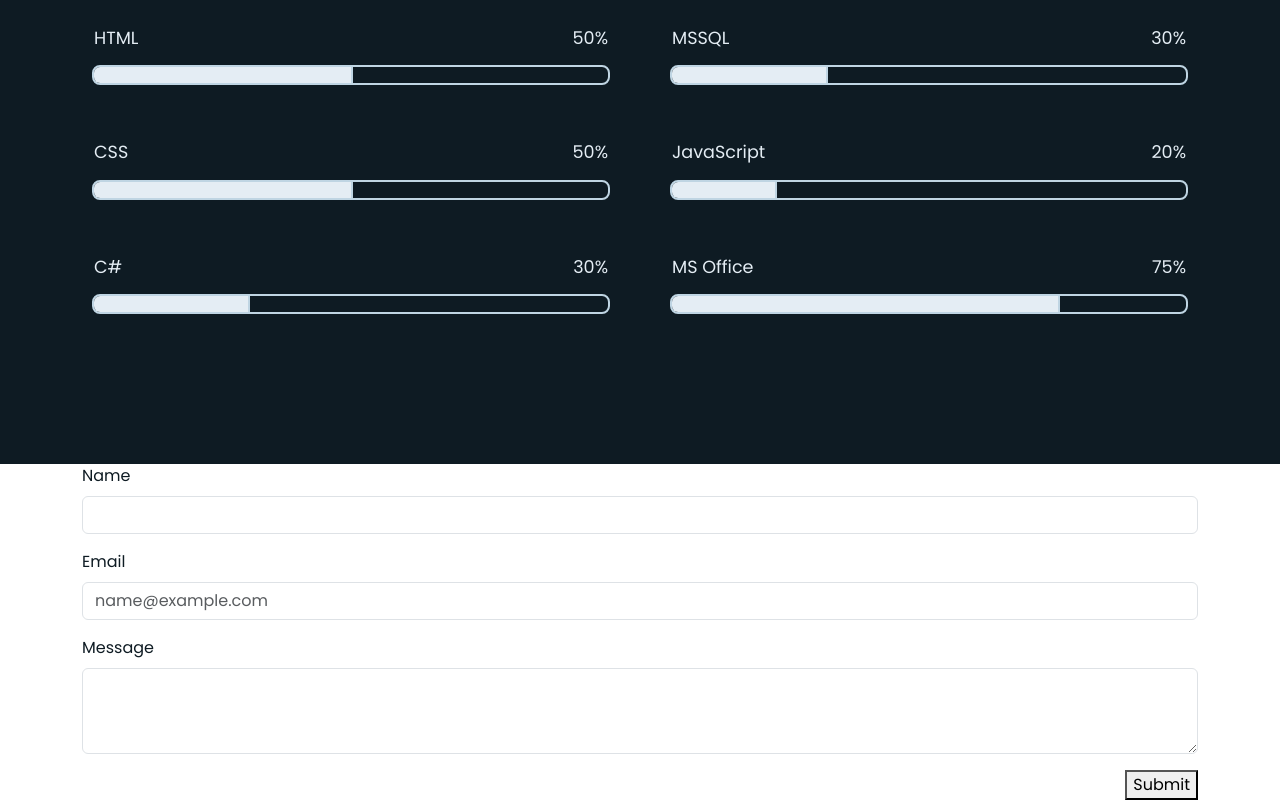
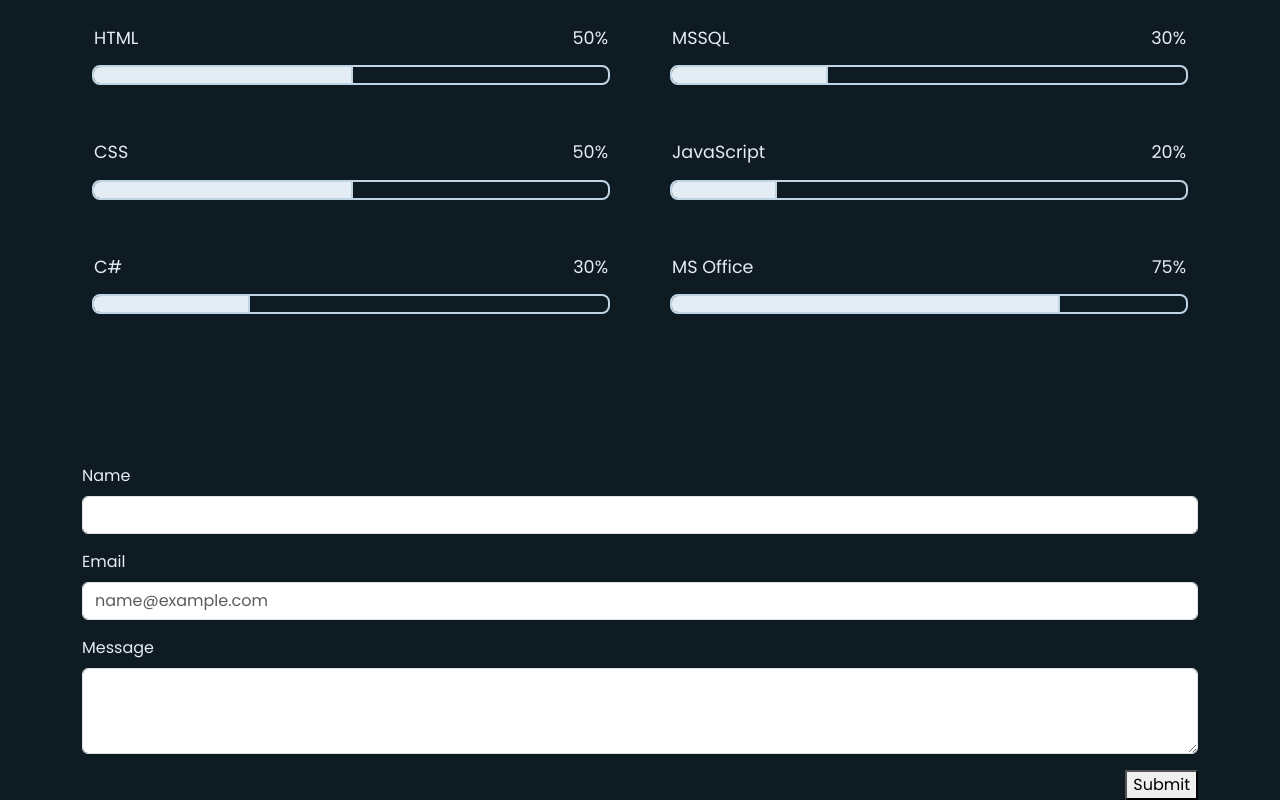
Before and after one commit to johnvhern/PortfolioV2, a website: page index.html in a window 1280 px wide. Shown: the part 1944-2744 px from the top of the page. Drawn offline with nearby package versions, Linux system fonts and the light colour scheme.

Commit message:
add styling for contact form in SCSS and CSS files

```diff
--- a/scss/components/_contact_form.scss
+++ b/scss/components/_contact_form.scss
@@ -0,0 +1,9 @@
+@use "../custom" as *;
+
+.contact-form {
+  background-color: $body-color;
+
+  form div {
+    color: $body-font;
+  }
+}
```
Also changed, not shown: assets/css/style.css, 1 other file.
